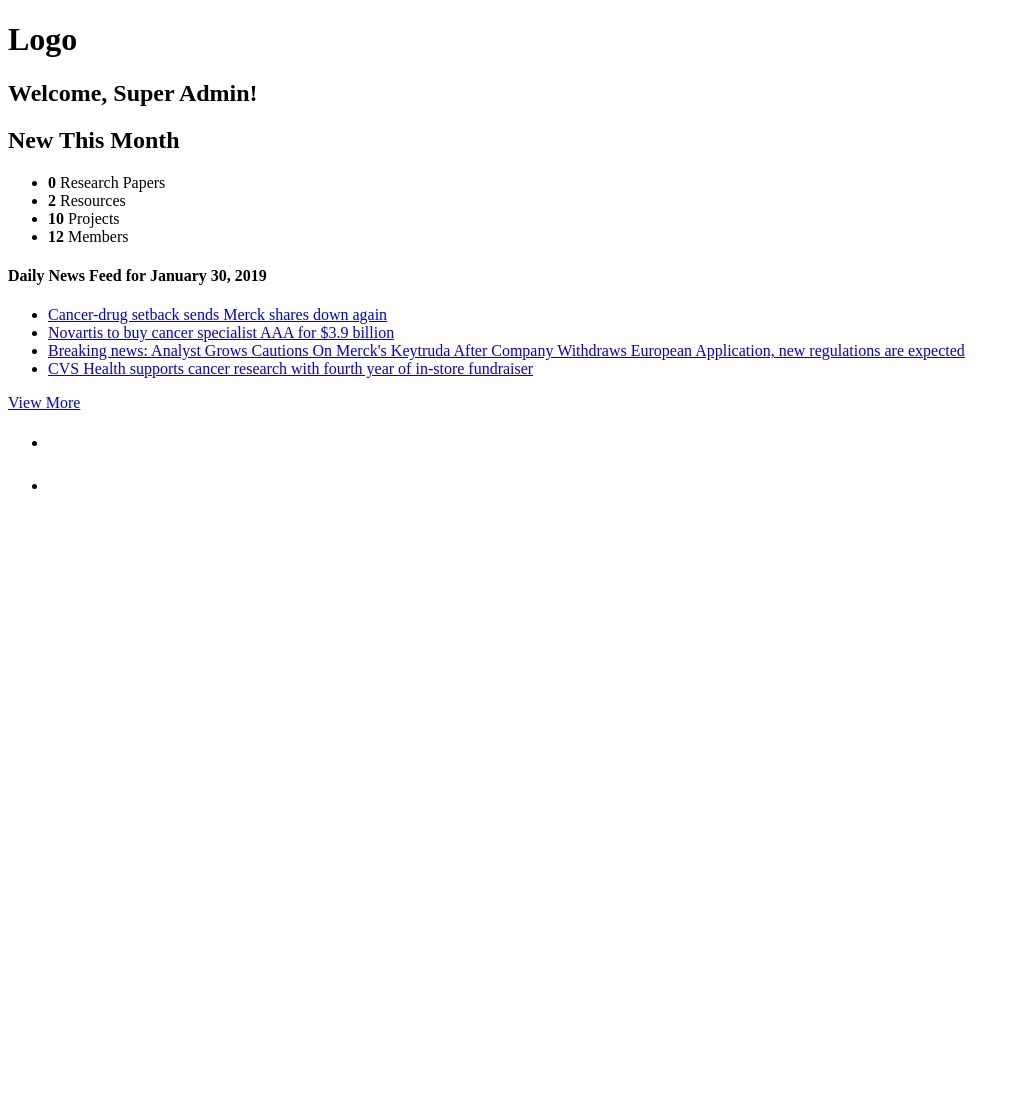
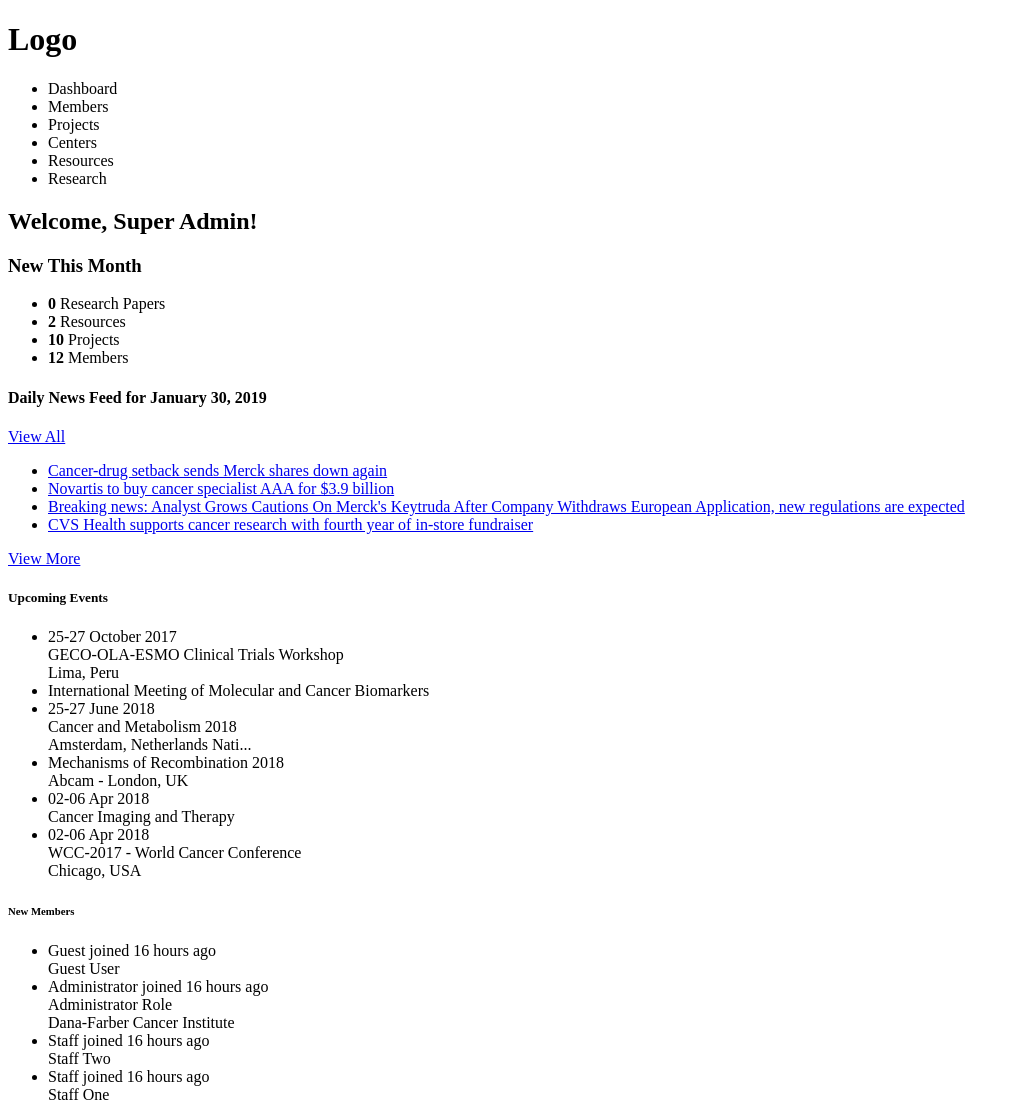
Before and after one commit to ableco/automationtraining, a plain HTML site: page index.html in a window 1280 px wide. Shown: the whole page, without its empty margins (0-1020 px from the left). Before the commit the page ends 800 px from the top, so only its background shows below. Drawn offline with Linux system fonts and the light colour scheme.

Commit message:
Class method added

```diff
--- a/index.html
+++ b/index.html
@@ -9,41 +9,56 @@
 
 	<body>
     <header>
-      <h1>Logo</h1>
+      <h1 id="PICIlogo">Logo</h1>
       <nav id="MainMenu">
-
+				<ul>
+					<li class="MenuOption">Dashboard</li>
+					<li class="MenuOption">Members</li>
+					<li class="MenuOption">Projects</li>
+					<li class="MenuOption">Centers</li>
+					<li class="MenuOption">Resources</li>
+					<li class="MenuOption">Research</li>
+				</ul>
       </nav>
     </header>
     <div>
       <header>
-        <h2>Welcome, Super Admin!</h2>
+        <h2 id="Welcome">Welcome, Super Admin!</h2>
       </header>
       <section>
-				<h2>New This Month</h2>
-
-				<ul>
-					<li> <b>0</b> Research Papers </li>
-					<li> <b>2</b> Resources </li>
-					<li> <b>10</b> Projects </li>
-					<li> <b>12</b> Members </li>
-				</ul>
+				<h3 id="MonthStats">New This Month</h3>
+					<ul>
+						<li class="Stats"> <b>0</b> Research Papers </li>
+						<li class="Stats"> <b>2</b> Resources </li>
+						<li class="Stats"> <b>10</b> Projects </li>
+						<li class="Stats"> <b>12</b> Members </li>
+					</ul>
         <h4>Daily News Feed for January 30, 2019</h4>
-				<ul>
-					<li> <a href="#">Cancer-drug setback sends Merck shares down again</a> </li>
-					<li> <a href="#">Novartis to buy cancer specialist AAA for $3.9 billion</a> </li>
-					<li> <a href="#">Breaking news: Analyst Grows Cautions On Merck's Keytruda After Company Withdraws European Application, new regulations are expected</a> </li>
-					<li> <a href="#">CVS Health supports cancer research with fourth year of in-store fundraiser</a> </li>
-				</ul>
-				<a href="#">View More</a>
+					<a href="#">View All</a>
+					<ul>
+						<li class="DailyNews"> <a href="#">Cancer-drug setback sends Merck shares down again</a> </li>
+						<li class="DailyNews"> <a href="#">Novartis to buy cancer specialist AAA for $3.9 billion</a> </li>
+						<li class="DailyNews"> <a href="#">Breaking news: Analyst Grows Cautions On Merck's Keytruda After Company Withdraws European Application, new regulations are expected</a> </li>
+						<li class="DailyNews"> <a href="#">CVS Health supports cancer research with fourth year of in-store fundraiser</a> </li>
+					</ul>
+					<a href="#">View More</a>
       </section>
       <aside>
-        <h5></h5>
+        <h5>Upcoming Events</h5>
         <ul>
-          <li></li>
+          <li class="EventDateLocation">25-27 October 2017<br>GECO-OLA-ESMO Clinical Trials Workshop<br>Lima, Peru</li>
+					<li class="Event">International Meeting of Molecular and Cancer Biomarkers</li>
+					<li class="EventDateLocation">25-27 June 2018<br>	Cancer and Metabolism 2018<br>Amsterdam, Netherlands Nati...</li>
+					<li class="EventLocation">Mechanisms of Recombination 2018<br>Abcam - London, UK </li>
+					<li class="EventDate">02-06 Apr 2018<br>Cancer Imaging and Therapy</li>
+					<li class="EventDateLocation">02-06 Apr 2018<br>WCC-2017 - World Cancer Conference<br>Chicago, USA</li>
         </ul>
-        <h6></h6>
+        <h6>New Members</h6>
         <ul>
-          <li></li>
+          <li class="Member">Guest joined 16 hours ago <br>	Guest User</li>
+					<li class="MemberLocation">Administrator joined 16 hours ago<br>Administrator Role<br>Dana-Farber Cancer Institute</li>
+					<li class="Member">Staff joined 16 hours ago <br>	Staff Two</li>
+					<li class="Member">Staff joined 16 hours ago <br>	Staff One</li>
         </ul>
       </aside>
     </div>
```
